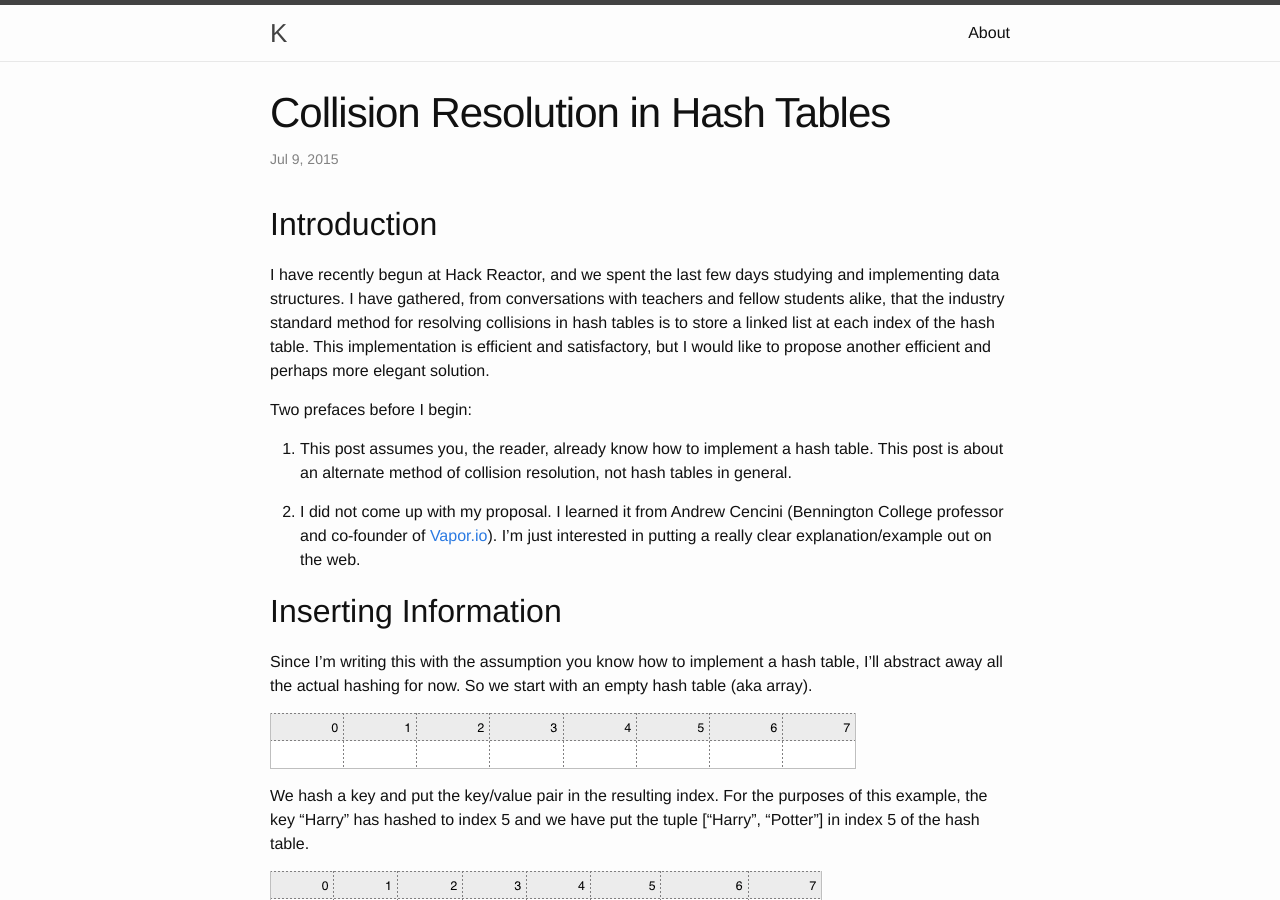
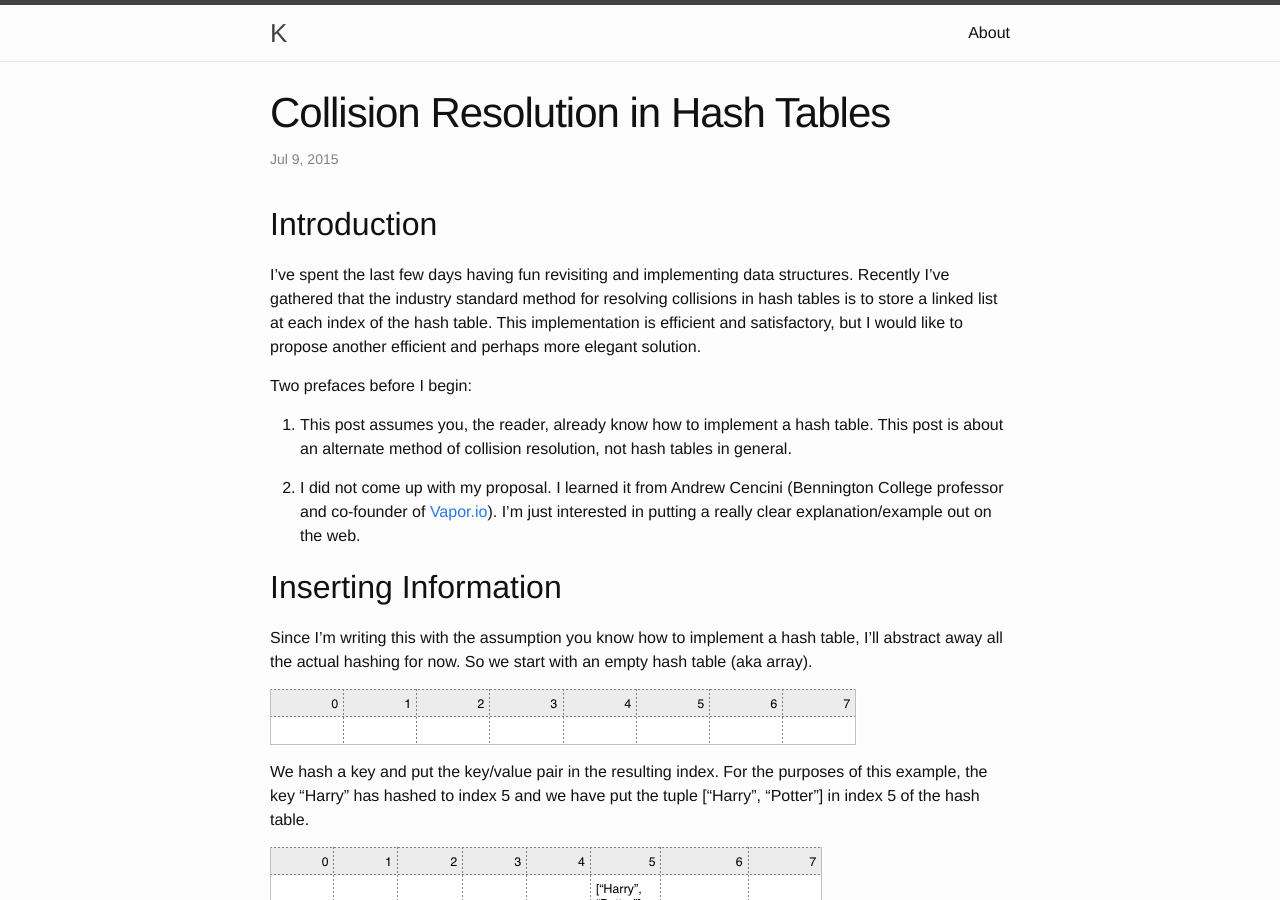
Before and after one commit to kstrack-grose/kstrack-grose.github.io, a Jekyll site: the page built from _posts/2015-07-09-Collision-Resolution-In-Hash-Tables.markdown, in a window 1280 px wide and 900 px high. Built offline with Jekyll 4.4.1, drawn with Linux system fonts in a browser that asks for light colours.

Commit message:
(feat) update posts

```diff
--- a/_posts/2015-07-09-Collision-Resolution-In-Hash-Tables.markdown
+++ b/_posts/2015-07-09-Collision-Resolution-In-Hash-Tables.markdown
@@ -6,7 +6,7 @@ categories: jekyll update
 ---
 
 ##Introduction
-I have recently begun at Hack Reactor, and we spent the last few days studying and implementing data structures. I have gathered, from conversations with teachers and fellow students alike, that the industry standard method for resolving collisions in hash tables is to store a linked list at each index of the hash table. This implementation is efficient and satisfactory, but I would like to propose another efficient and perhaps more elegant solution.
+I've spent the last few days having fun revisiting and implementing data structures. Recently I've gathered that the industry standard method for resolving collisions in hash tables is to store a linked list at each index of the hash table. This implementation is efficient and satisfactory, but I would like to propose another efficient and perhaps more elegant solution.
 
 Two prefaces before I begin:
 
```
Also changed, not shown: 1 other file.
